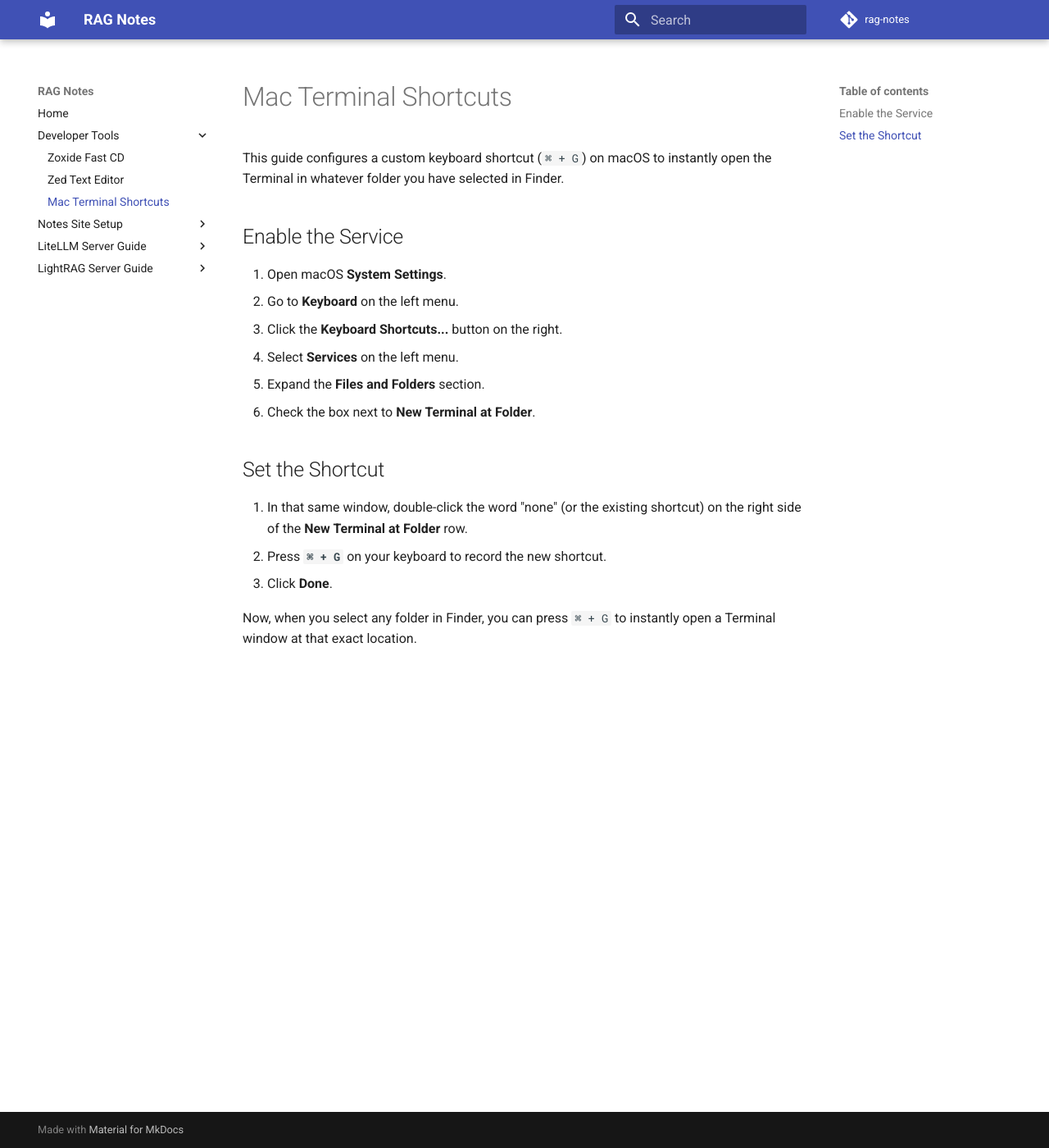
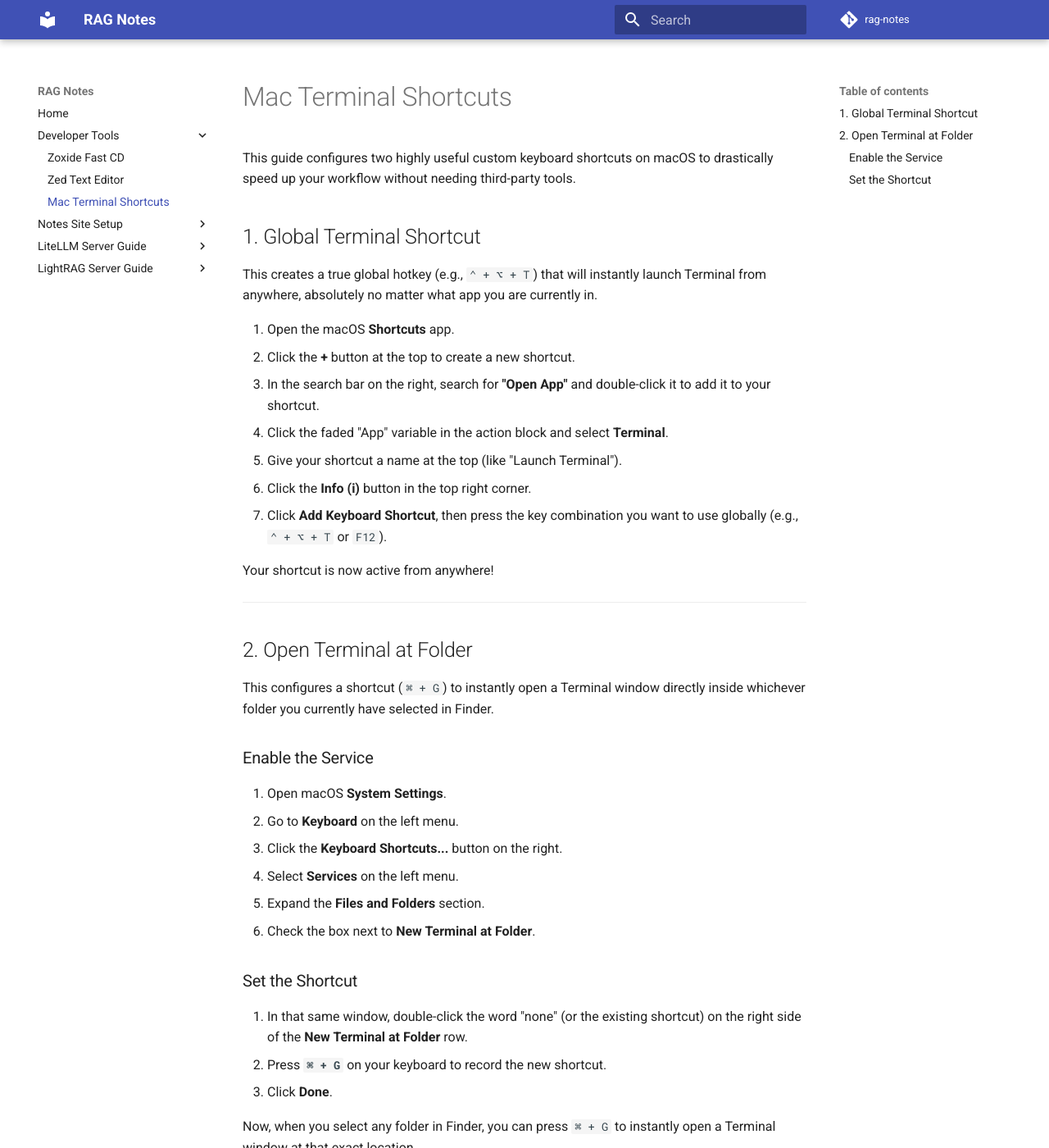
Before and after one commit to kbhatiya999/rag-notes, an MkDocs documentation site: the page built from docs/dev-tools/mac-terminal-shortcuts.md, in a window 1280 px wide and 1400 px high. Shown: the whole window at 82% size. Built offline with MkDocs 1.6.1 and Material for MkDocs 9.7.7, drawn with Linux system fonts in a browser that asks for light colours; comment, search, counter and statistics services are not loaded.

Commit message:
Added global hotkey instructions via the Shortcuts app to the Mac Terminal Shortcuts guide.

```diff
--- a/docs/dev-tools/mac-terminal-shortcuts.md
+++ b/docs/dev-tools/mac-terminal-shortcuts.md
@@ -1,9 +1,28 @@
 # Mac Terminal Shortcuts
 
-This guide configures a custom keyboard shortcut (`⌘ + G`) on macOS to instantly open the Terminal in whatever folder you have selected in Finder.
+This guide configures two highly useful custom keyboard shortcuts on macOS to drastically speed up your workflow without needing third-party tools.
 
-## Enable the Service
+## 1. Global Terminal Shortcut
 
+This creates a true global hotkey (e.g., `⌃ + ⌥ + T`) that will instantly launch Terminal from anywhere, absolutely no matter what app you are currently in.
+
+1. Open the macOS **Shortcuts** app.
+2. Click the **+** button at the top to create a new shortcut.
+3. In the search bar on the right, search for **"Open App"** and double-click it to add it to your shortcut.
+4. Click the faded "App" variable in the action block and select **Terminal**.
+5. Give your shortcut a name at the top (like "Launch Terminal").
+6. Click the **Info (i)** button in the top right corner.
+7. Click **Add Keyboard Shortcut**, then press the key combination you want to use globally (e.g., `⌃ + ⌥ + T` or `F12`).
+
+Your shortcut is now active from anywhere!
+
+---
+
+## 2. Open Terminal at Folder
+
+This configures a shortcut (`⌘ + G`) to instantly open a Terminal window directly inside whichever folder you currently have selected in Finder.
+
+### Enable the Service
 1. Open macOS **System Settings**.
 2. Go to **Keyboard** on the left menu.
 3. Click the **Keyboard Shortcuts...** button on the right.
@@ -11,8 +30,7 @@ This guide configures a custom keyboard shortcut (`⌘ + G`) on macOS to instant
 5. Expand the **Files and Folders** section.
 6. Check the box next to **New Terminal at Folder**.
 
-## Set the Shortcut
-
+### Set the Shortcut
 1. In that same window, double-click the word "none" (or the existing shortcut) on the right side of the **New Terminal at Folder** row.
 2. Press **`⌘ + G`** on your keyboard to record the new shortcut.
 3. Click **Done**.
```
